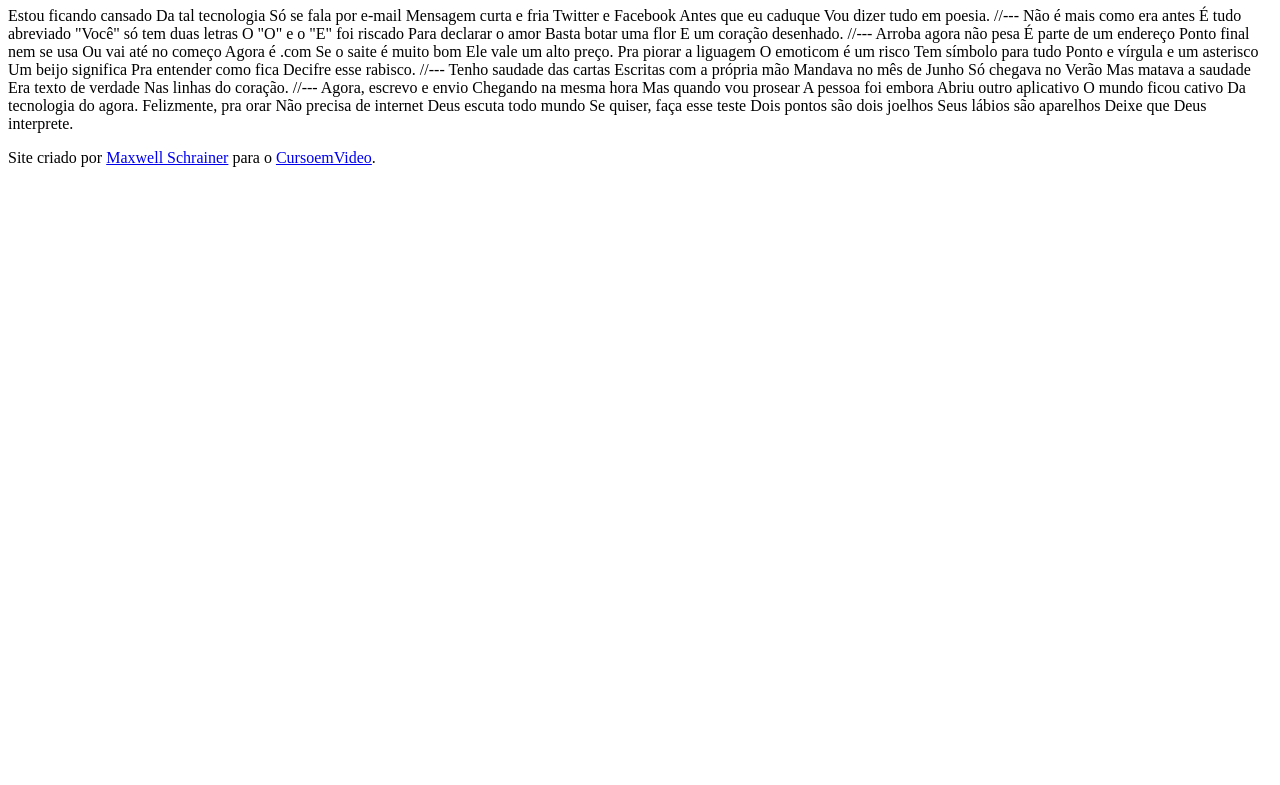
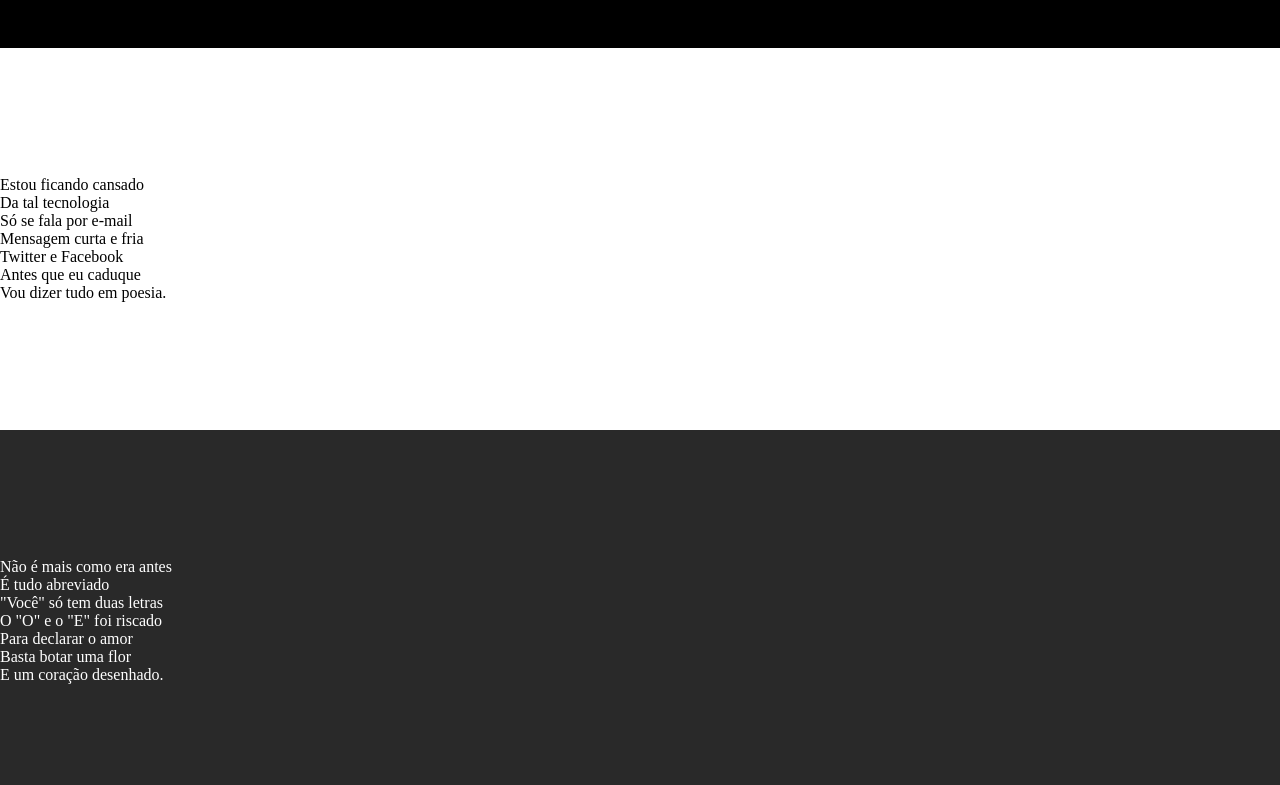
Before and after one commit to maxwellschrainer/html-css, a plain HTML site: page desafios/de012/index.html in a window 1280 px wide. Shown: the part 107-892 px from the top of the page. Before the commit the page ends 800 px from the top, so only its background shows below. Drawn offline with Linux system fonts and the light colour scheme.

Commit message:
update de012

```diff
--- a/desafios/de012/index.html
+++ b/desafios/de012/index.html
@@ -4,6 +4,7 @@
     <meta charset="UTF-8">
     <meta name="viewport" content="width=device-width, initial-scale=1.0">
     <title>Cordel Moderno</title>
+    <link rel="stylesheet" href="style.css">
 </head>
 <body>
         <header>
@@ -11,69 +12,88 @@
                 <p>Por <a href="https://www.recantodasletras.com.br/poesias/3186743" target="_blank">Milton Duarte</a></p>
         </header>
 
-    Estou ficando cansado
-    Da tal tecnologia
-    Só se fala por e-mail
-    Mensagem curta e fria
-    Twitter e Facebook
-    Antes que eu caduque
-    Vou dizer tudo em poesia.
+    <section class="normal">
+        <p>
+            Estou ficando cansado <br>
+            Da tal tecnologia <br>
+            Só se fala por e-mail <br>
+            Mensagem curta e fria <br>
+            Twitter e Facebook <br>
+            Antes que eu caduque <br>
+            Vou dizer tudo em poesia.
+        </p>
+    </section>
 
-    //---
+    <section class="imagem">
+        <p>
+            Não é mais como era antes <br>
+            É tudo abreviado <br>
+            "Você" só tem duas letras <br>
+            O "O" e o "E" foi riscado <br>
+            Para declarar o amor <br>
+            Basta botar uma flor <br>
+            E um coração desenhado.
+        </p>
+    </section>
 
-    Não é mais como era antes
-    É tudo abreviado
-    "Você" só tem duas letras
-    O "O" e o "E" foi riscado
-    Para declarar o amor
-    Basta botar uma flor
-    E um coração desenhado.
+    <section class="normal">
+        <p>
+            Arroba agora não pesa <br>
+            É parte de um endereço <br>
+            Ponto final nem se usa <br>
+            Ou vai até no começo <br>
+            Agora é .com <br>
+            Se o saite é muito bom <br>
+            Ele vale um alto preço.
+        </p>
 
-    //---
+        <p>
+            Pra piorar a liguagem <br>
+            O emoticom é um risco <br>
+            Tem símbolo para tudo <br>
+            Ponto e vírgula e um asterisco <br>
+            Um beijo significa <br>
+            Pra entender como fica <br>
+            Decifre esse rabisco.
+        </p>
+    </section>
 
-    Arroba agora não pesa
-    É parte de um endereço
-    Ponto final nem se usa
-    Ou vai até no começo
-    Agora é .com
-    Se o saite é muito bom
-    Ele vale um alto preço.
 
-    Pra piorar a liguagem
-    O emoticom é um risco
-    Tem símbolo para tudo
-    Ponto e vírgula e um asterisco
-    Um beijo significa
-    Pra entender como fica
-    Decifre esse rabisco.
 
-    //---
+    <section class="imagem">
+        <p>
+            Tenho saudade das cartas <br>
+            Escritas com a própria mão <br>
+            Mandava no mês de Junho <br>
+            Só chegava no Verão <br>
+            Mas matava a saudade <br>
+            Era texto de verdade <br>
+            Nas linhas do coração.
+        </p>
+    </section>
 
-    Tenho saudade das cartas
-    Escritas com a própria mão
-    Mandava no mês de Junho
-    Só chegava no Verão
-    Mas matava a saudade
-    Era texto de verdade
-    Nas linhas do coração.
 
-    //---
+    <section class="normal">
+        <p>
+            Agora, escrevo e envio <br>
+            Chegando na mesma hora <br>
+            Mas quando vou prosear <br>
+            A pessoa foi embora <br>
+            Abriu outro aplicativo <br>
+            O mundo ficou cativo <br>
+            Da tecnologia do agora.
+        </p>
 
-    Agora, escrevo e envio
-    Chegando na mesma hora
-    Mas quando vou prosear
-    A pessoa foi embora
-    Abriu outro aplicativo
-    O mundo ficou cativo
-    Da tecnologia do agora.
-
-    Felizmente, pra orar
-    Não precisa de internet
-    Deus escuta todo mundo
-    Se quiser, faça esse teste
-    Dois pontos são dois joelhos
-    Seus lábios são aparelhos
-    Deixe que Deus interprete.
+        <p>
+            Felizmente, pra orar <br>
+            Não precisa de internet <br>
+            Deus escuta todo mundo <br>
+            Se quiser, faça esse teste <br>
+            Dois pontos são dois joelhos <br>
+            Seus lábios são aparelhos <br>
+            Deixe que Deus interprete.
+        </p>
+    </section>
 
     <footer>
         <p>Site criado por <a href="https://maxwellschrainer.github.io" target="_blank">Maxwell Schrainer</a> para o <a href="https://www.cursoemvideo.com" target="_blank">CursoemVideo</a>.</p>
--- /dev/null
+++ b/desafios/de012/style.css
@@ -0,0 +1,58 @@
+@charset "UTF-8";
+
+* {
+  margin: 0px;
+  padding: 0px;
+}
+
+html,
+body {
+  min-height: 100%;
+  background-color: darkgray;
+}
+
+header {
+  background-color: black;
+  color: white;
+  text-align: center;
+}
+
+header h1 {
+  padding: 50px 0px 0px 0px;
+  font-variant: small-caps;
+}
+
+header p {
+  padding: 0px 0px 50px 0px;
+}
+
+a {
+  color: white;
+  text-decoration: none;
+  font-weight: bolder;
+}
+
+a:hover {
+  text-decoration: underline;
+}
+
+section{
+    padding: 10% 0% 10% 0%;
+}
+
+.normal{
+    background-color: white;
+    color: black;
+}
+
+.imagem{
+    background-color: rgb(41, 41, 41);
+    color: white;
+}
+
+footer {
+  background-color: black;
+  color: white;
+  padding: 10px;
+  text-align: center;
+}
```
